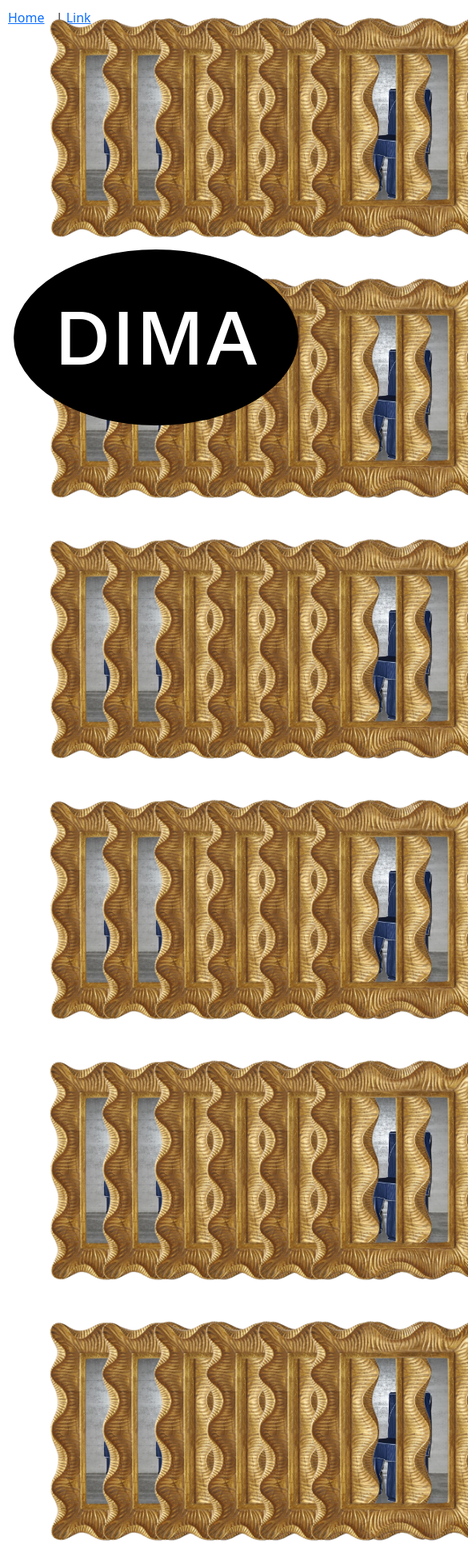
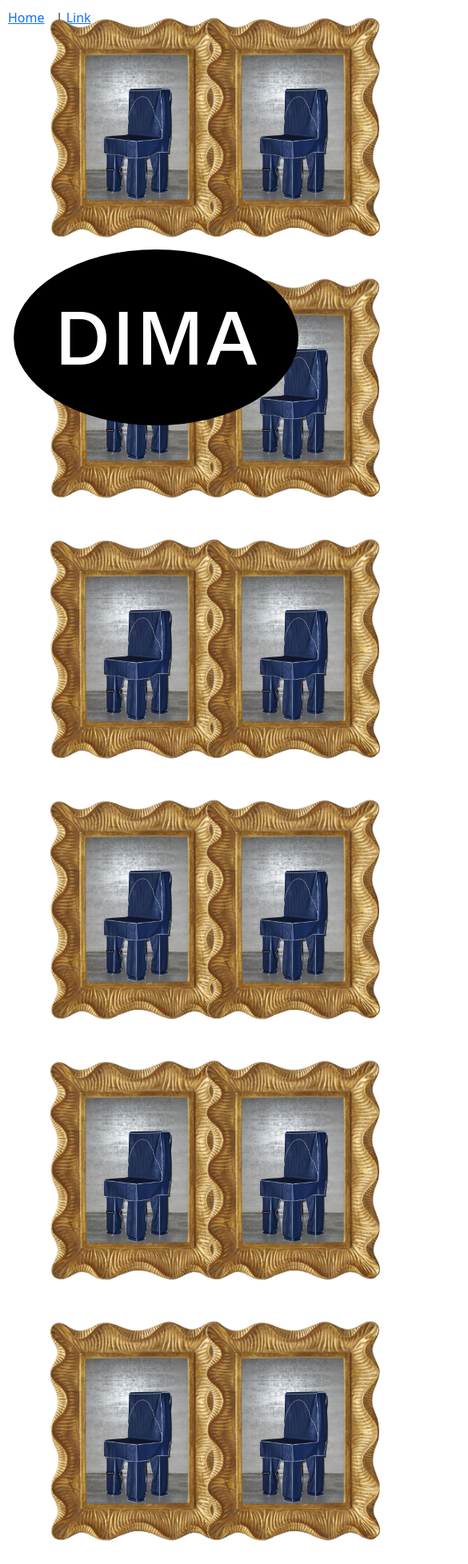
Before and after one commit to ebanchik/dima-studio-v2, a React (Vite) app: page / in a window 390 px wide. Shown: the top 1956 px of the page at 80% size, 585 px wide, since content can reach past the window. Built offline with nearby package versions, Linux system fonts and the light colour scheme.

Commit message:
breakpoints

```diff
--- a/src/Banner.jsx
+++ b/src/Banner.jsx
@@ -8,37 +8,37 @@ export function Banner() {
       </div>
 
   <div className="row">
-    <div className="col-2">
+    <div className="col-xl-2 col-l-2 col-md-3 col-sm-4 col-6 item">
       <div className="frame-container">
         <img src="assets/frame1.png" alt="Frame 1" className="frame" />
         <img src="assets/chair.png" alt="Image 1" className="inner-image" />
       </div>
     </div>
-    <div className="col-2">
+    <div className="col-xl-2 col-l-2 col-md-3 col-sm-4 col-6 item">
       <div className="frame-container">
         <img src="assets/frame1.png" alt="Frame 2" className="frame" />
         <img src="assets/chair.png" alt="Image 2" className="inner-image" />
       </div>
     </div>
-    <div className="col-2">
+    <div className="col-xl-2 col-l-2 col-md-3 col-sm-4 col-6 item">
       <div className="frame-container">
         <img src="assets/frame1.png" alt="Frame 2" className="frame" />
         <img src="assets/chair.png" alt="Image 2" className="inner-image" />
       </div>
     </div>
-    <div className="col-2">
+    <div className="col-xl-2 col-l-2 col-md-3 col-sm-4 col-6 item">
       <div className="frame-container">
         <img src="assets/frame1.png" alt="Frame 2" className="frame" />
         <img src="assets/chair.png" alt="Image 2" className="inner-image" />
       </div>
     </div>
-    <div className="col-2">
+    <div className="col-xl-2 col-l-2 col-md-3 col-sm-4 col-6 item">
       <div className="frame-container">
         <img src="assets/frame1.png" alt="Frame 2" className="frame" />
         <img src="assets/chair.png" alt="Image 2" className="inner-image" />
       </div>
     </div>
-    <div className="col-2">
+    <div className="col-xl-2 col-l-2 col-md-3 col-sm-4 col-6 item">
       <div className="frame-container">
         <img src="assets/frame1.png" alt="Frame 2" className="frame" />
         <img src="assets/chair.png" alt="Image 2" className="inner-image" />
@@ -47,37 +47,37 @@ export function Banner() {
   </div>
 
   <div className="row">
-    <div className="col-2">
+    <div className="col-xl-2 col-l-2 col-md-3 col-sm-4 col-6 item">
       <div className="frame-container">
         <img src="assets/frame1.png" alt="Frame 1" className="frame" />
         <img src="assets/chair.png" alt="Image 1" className="inner-image" />
       </div>
     </div>
-    <div className="col-2">
+    <div className="col-xl-2 col-l-2 col-md-3 col-sm-4 col-6 item">
       <div className="frame-container">
         <img src="assets/frame1.png" alt="Frame 2" className="frame" />
         <img src="assets/chair.png" alt="Image 2" className="inner-image" />
       </div>
     </div>
-    <div className="col-2">
+    <div className="col-xl-2 col-l-2 col-md-3 col-sm-4 col-6 item">
       <div className="frame-container">
         <img src="assets/frame1.png" alt="Frame 2" className="frame" />
         <img src="assets/chair.png" alt="Image 2" className="inner-image" />
       </div>
     </div>
-    <div className="col-2">
+    <div className="col-xl-2 col-l-2 col-md-3 col-sm-4 col-6 item">
       <div className="frame-container">
         <img src="assets/frame1.png" alt="Frame 2" className="frame" />
         <img src="assets/chair.png" alt="Image 2" className="inner-image" />
       </div>
     </div>
-    <div className="col-2">
+    <div className="col-xl-2 col-l-2 col-md-3 col-sm-4 col-6 item">
       <div className="frame-container">
         <img src="assets/frame1.png" alt="Frame 2" className="frame" />
         <img src="assets/chair.png" alt="Image 2" className="inner-image" />
       </div>
     </div>
-    <div className="col-2">
+    <div className="col-xl-2 col-l-2 col-md-3 col-sm-4 col-6 item">
       <div className="frame-container">
         <img src="assets/frame1.png" alt="Frame 2" className="frame" />
         <img src="assets/chair.png" alt="Image 2" className="inner-image" />
@@ -87,37 +87,37 @@ export function Banner() {
 
 
   <div className="row">
-    <div className="col-2">
+    <div className="col-xl-2 col-l-2 col-md-3 col-sm-4 col-6 item">
       <div className="frame-container">
         <img src="assets/frame1.png" alt="Frame 1" className="frame" />
         <img src="assets/chair.png" alt="Image 1" className="inner-image" />
       </div>
     </div>
-    <div className="col-2">
+    <div className="col-xl-2 col-l-2 col-md-3 col-sm-4 col-6 item">
       <div className="frame-container">
         <img src="assets/frame1.png" alt="Frame 2" className="frame" />
         <img src="assets/chair.png" alt="Image 2" className="inner-image" />
       </div>
     </div>
-    <div className="col-2">
+    <div className="col-xl-2 col-l-2 col-md-3 col-sm-4 col-6 item">
       <div className="frame-container">
         <img src="assets/frame1.png" alt="Frame 2" className="frame" />
         <img src="assets/chair.png" alt="Image 2" className="inner-image" />
       </div>
     </div>
-    <div className="col-2">
+    <div className="col-xl-2 col-l-2 col-md-3 col-sm-4 col-6 item">
       <div className="frame-container">
         <img src="assets/frame1.png" alt="Frame 2" className="frame" />
         <img src="assets/chair.png" alt="Image 2" className="inner-image" />
       </div>
     </div>
-    <div className="col-2">
+    <div className="col-xl-2 col-l-2 col-md-3 col-sm-4 col-6 item">
       <div className="frame-container">
         <img src="assets/frame1.png" alt="Frame 2" className="frame" />
         <img src="assets/chair.png" alt="Image 2" className="inner-image" />
       </div>
     </div>
-    <div className="col-2">
+    <div className="col-xl-2 col-l-2 col-md-3 col-sm-4 col-6 item">
       <div className="frame-container">
         <img src="assets/frame1.png" alt="Frame 2" className="frame" />
         <img src="assets/chair.png" alt="Image 2" className="inner-image" />
@@ -128,37 +128,77 @@ export function Banner() {
 
 
   <div className="row">
-    <div className="col-2">
+    <div className="col-xl-2 col-l-2 col-md-3 col-sm-4 col-6 item">
       <div className="frame-container">
         <img src="assets/frame1.png" alt="Frame 1" className="frame" />
         <img src="assets/chair.png" alt="Image 1" className="inner-image" />
       </div>
     </div>
-    <div className="col-2">
+    <div className="col-xl-2 col-l-2 col-md-3 col-sm-4 col-6 item">
       <div className="frame-container">
         <img src="assets/frame1.png" alt="Frame 2" className="frame" />
         <img src="assets/chair.png" alt="Image 2" className="inner-image" />
       </div>
     </div>
-    <div className="col-2">
+    <div className="col-xl-2 col-l-2 col-md-3 col-sm-4 col-6 item">
       <div className="frame-container">
         <img src="assets/frame1.png" alt="Frame 2" className="frame" />
         <img src="assets/chair.png" alt="Image 2" className="inner-image" />
       </div>
     </div>
-    <div className="col-2">
+    <div className="col-xl-2 col-l-2 col-md-3 col-sm-4 col-6 item">
       <div className="frame-container">
         <img src="assets/frame1.png" alt="Frame 2" className="frame" />
         <img src="assets/chair.png" alt="Image 2" className="inner-image" />
       </div>
     </div>
-    <div className="col-2">
+    <div className="col-xl-2 col-l-2 col-md-3 col-sm-4 col-6 item">
       <div className="frame-container">
         <img src="assets/frame1.png" alt="Frame 2" className="frame" />
         <img src="assets/chair.png" alt="Image 2" className="inner-image" />
       </div>
     </div>
-    <div className="col-2">
+    <div className="col-xl-2 col-l-2 col-md-3 col-sm-4 col-6 item">
+      <div className="frame-container">
+        <img src="assets/frame1.png" alt="Frame 2" className="frame" />
+        <img src="assets/chair.png" alt="Image 2" className="inner-image" />
+      </div>
+    </div>
+  </div>
+
+
+  <div className="row">
+    <div className="col-xl-2 col-l-2 col-md-3 col-sm-4 col-6 item">
+      <div className="frame-container">
+        <img src="assets/frame1.png" alt="Frame 1" className="frame" />
+        <img src="assets/chair.png" alt="Image 1" className="inner-image" />
+      </div>
+    </div>
+    <div className="col-xl-2 col-l-2 col-md-3 col-sm-4 col-6 item">
+      <div className="frame-container">
+        <img src="assets/frame1.png" alt="Frame 2" className="frame" />
+        <img src="assets/chair.png" alt="Image 2" className="inner-image" />
+      </div>
+    </div>
+    <div className="col-xl-2 col-l-2 col-md-3 col-sm-4 col-6 item">
+      <div className="frame-container">
+        <img src="assets/frame1.png" alt="Frame 2" className="frame" />
+        <img src="assets/chair.png" alt="Image 2" className="inner-image" />
+      </div>
+    </div>
+    <div className="col-xl-2 col-l-2 col-md-3 col-sm-4 col-6 item">
+      <div className="frame-container">
+        <img src="assets/frame1.png" alt="Frame 2" className="frame" />
+        <img src="assets/chair.png" alt="Image 2" className="inner-image" />
+      </div>
+    </div>
+    <div className="col-xl-2 col-l-2 col-md-3 col-sm-4 col-6 item">
+      <div className="frame-container">
+        <img src="assets/frame1.png" alt="Frame 2" className="frame" />
+        <img src="assets/chair.png" alt="Image 2" className="inner-image" />
+      </div>
+    </div>
+    <div className="col-xl-2 col-l-2 col-md-3 col-sm-4 col-6 item">
       <div className="frame-container">
         <img src="assets/frame1.png" alt="Frame 2" className="frame" />
         <img src="assets/chair.png" alt="Image 2" className="inner-image" />
@@ -169,78 +209,37 @@ export function Banner() {
 
 
   <div className="row">
-    <div className="col-2">
+    <div className="col-xl-2 col-l-2 col-md-3 col-sm-4 col-6 item">
       <div className="frame-container">
         <img src="assets/frame1.png" alt="Frame 1" className="frame" />
         <img src="assets/chair.png" alt="Image 1" className="inner-image" />
       </div>
     </div>
-    <div className="col-2">
+    <div className="col-xl-2 col-l-2 col-md-3 col-sm-4 col-6 item">
       <div className="frame-container">
         <img src="assets/frame1.png" alt="Frame 2" className="frame" />
         <img src="assets/chair.png" alt="Image 2" className="inner-image" />
       </div>
     </div>
-    <div className="col-2">
+    <div className="col-xl-2 col-l-2 col-md-3 col-sm-4 col-6 item">
       <div className="frame-container">
         <img src="assets/frame1.png" alt="Frame 2" className="frame" />
         <img src="assets/chair.png" alt="Image 2" className="inner-image" />
       </div>
     </div>
-    <div className="col-2">
+    <div className="col-xl-2 col-l-2 col-md-3 col-sm-4 col-6 item">
       <div className="frame-container">
         <img src="assets/frame1.png" alt="Frame 2" className="frame" />
         <img src="assets/chair.png" alt="Image 2" className="inner-image" />
       </div>
     </div>
-    <div className="col-2">
+    <div className="col-xl-2 col-l-2 col-md-3 col-sm-4 col-6 item">
       <div className="frame-container">
         <img src="assets/frame1.png" alt="Frame 2" className="frame" />
         <img src="assets/chair.png" alt="Image 2" className="inner-image" />
       </div>
     </div>
-    <div className="col-2">
-      <div className="frame-container">
-        <img src="assets/frame1.png" alt="Frame 2" className="frame" />
-        <img src="assets/chair.png" alt="Image 2" className="inner-image" />
-      </div>
-    </div>
-  </div>
-
-
-
-  <div className="row">
-    <div className="col-2">
-      <div className="frame-container">
-        <img src="assets/frame1.png" alt="Frame 1" className="frame" />
-        <img src="assets/chair.png" alt="Image 1" className="inner-image" />
-      </div>
-    </div>
-    <div className="col-2">
-      <div className="frame-container">
-        <img src="assets/frame1.png" alt="Frame 2" className="frame" />
-        <img src="assets/chair.png" alt="Image 2" className="inner-image" />
-      </div>
-    </div>
-    <div className="col-2">
-      <div className="frame-container">
-        <img src="assets/frame1.png" alt="Frame 2" className="frame" />
-        <img src="assets/chair.png" alt="Image 2" className="inner-image" />
-      </div>
-    </div>
-    <div className="col-2">
-      <div className="frame-container">
-        <img src="assets/frame1.png" alt="Frame 2" className="frame" />
-        <img src="assets/chair.png" alt="Image 2" className="inner-image" />
-      </div>
-    </div>
-    <div className="col-2">
-      <div className="frame-container">
-        <img src="assets/frame1.png" alt="Frame 2" className="frame" />
-        <img src="assets/chair.png" alt="Image 2" className="inner-image" />
-      </div>
-    </div>
-    <div className="col-2">
+    <div className="col-xl-2 col-l-2 col-md-3 col-sm-4 col-6 item">
       <div className="frame-container">
         <img src="assets/frame1.png" alt="Frame 2" className="frame" />
         <img src="assets/chair.png" alt="Image 2" className="inner-image" />
```
Also changed, not shown: src/App.css (+14 -0 lines).
